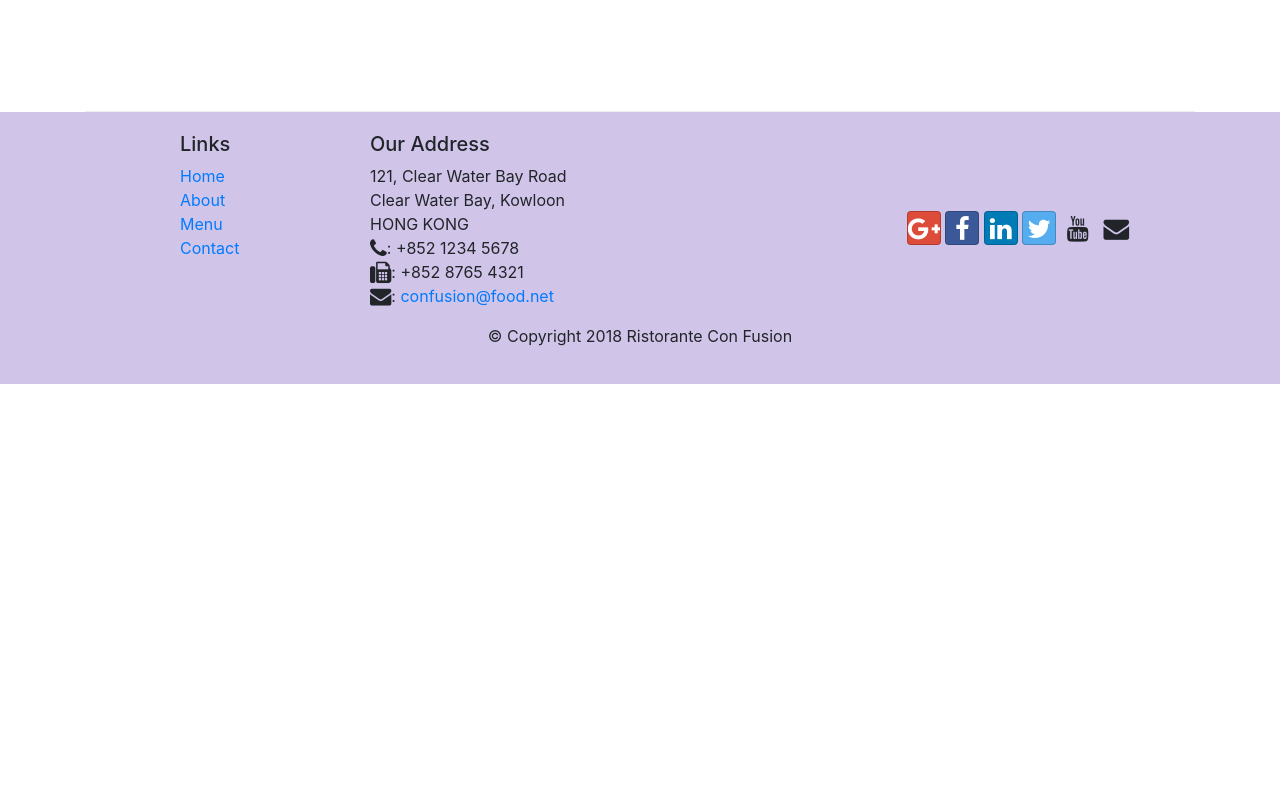
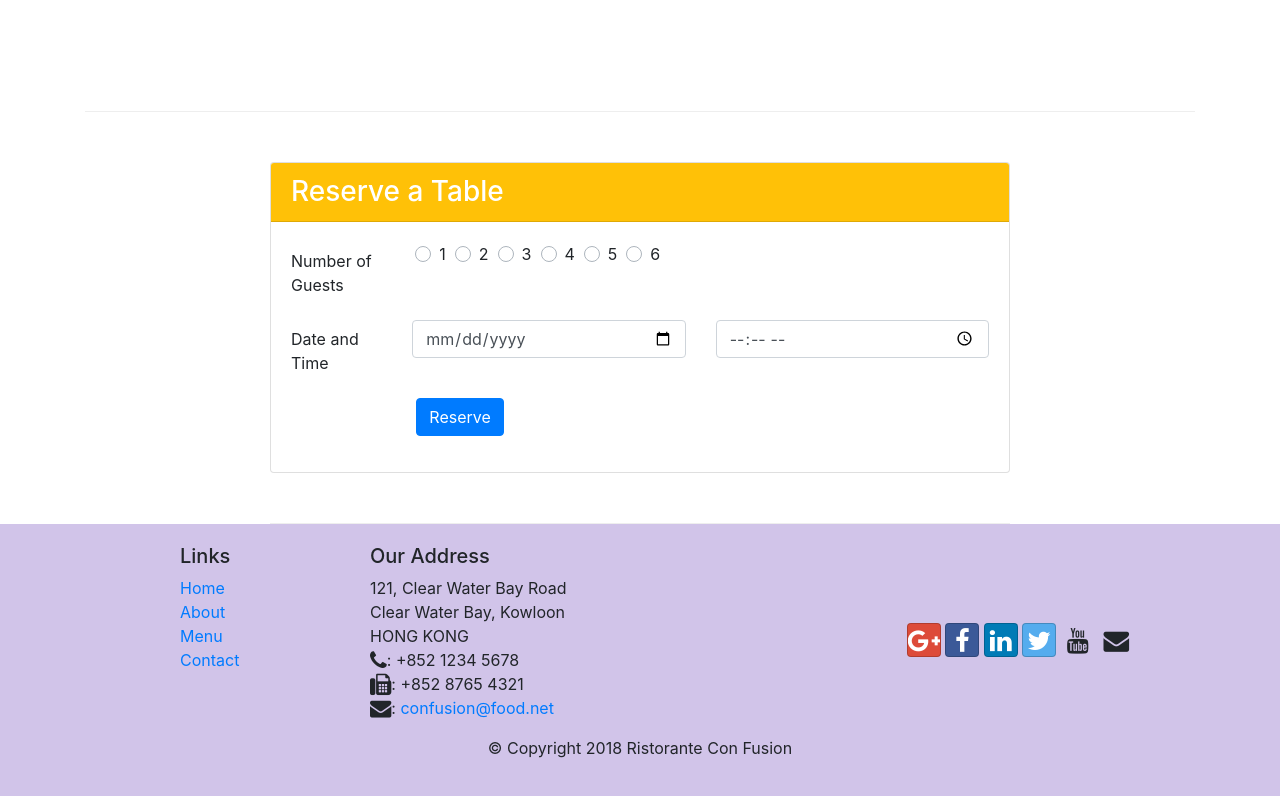
Before and after one commit to himanshusamdarshi19/Assignment-1, a website: page index.html in a window 1280 px wide. Shown: the part 1422-2218 px from the top of the page. Before the commit the page ends 1806 px from the top, so only its background shows below. Drawn offline with nearby package versions, Linux system fonts and the light colour scheme.

Commit message:
Twelvth Commit: Index.html

```diff
--- a/css/style.css
+++ b/css/style.css
@@ -32,10 +32,12 @@
 	margin:0px;
 	color:#0f0f0f;
 }
+
 body{
 	padding:50px 0px 0px 0px;
 	z-index:0;
 }
+
 .navbar-dark{
 	background: #512DA8;
 }
--- a/index.html
+++ b/index.html
@@ -21,13 +21,13 @@
             <button class="navbar-toggler" type="button" data-toggle="collapse" data-target="#Navbar">
                 <span class="navbar-toggler-icon"></span>
             </button>
-            <a class="navbar-brand" href="#"><img src="img/logo.png" height="30" width="41"></a>
+            <a class="navbar-brand mr-auto" href="#"><img src="img/logo.png" height="30" width="41"></a>
             <div class="collapse navbar-collapse" id="Navbar">
                 <ul class="navbar-nav mr-auto">
-                    <li class="nav-item active"><a class="nav-link" href="#"><span class="fa fa-home fa-lg"></span>Home</a></li>
-                    <li class="nav-item"><a class="nav-link" href="./aboutus.html"><span class="fa fa-info fa-lg"></span>About</a></li>
-                    <li class="nav-item"><a class="nav-link" href="#"><span class="fa fa-list fa-lg"></span>Menu</a></li>
-                    <li class="nav-item"><a class="nav-link" href="./contactus.html"><span class="fa fa-address-card fa-lg"></span>Contact</a></li>
+                    <li class="nav-item active"><a class="nav-link" href="#"><span class="fa fa-home fa-lg"></span> Home</a></li>
+                    <li class="nav-item"><a class="nav-link" href="./aboutus.html"><span class="fa fa-info fa-lg"></span> About</a></li>
+                    <li class="nav-item"><a class="nav-link" href="#"><span class="fa fa-list fa-lg"></span> Menu</a></li>
+                    <li class="nav-item"><a class="nav-link" href="./contactus.html"><span class="fa fa-address-card fa-lg"></span> Contact</a></li>
                 </ul>
             </div>
         </div>
@@ -42,6 +42,12 @@
                 <div class="col-12 col-sm align-self-center">
                     <img src="img/logo.png" class="img-fluid">
                 </div>
+                &nbsp
+                <div class="col-12 col-sm align-self-center">
+                    <button type="block" class="alert alert-warning" style="background:#FCD70C;">
+                        <a href="#Reserve" type="button" class="alert-link">Reserve Table</a>
+                    </button>
+                </div>
             </div>
         </div>
     </header>
@@ -55,7 +61,7 @@
                 <div class="media">
                     <img class="d-flex mr-3 img-thumbnail align-self-center" src="img/uthappizza.png" alt="uthappizza">
                     <div class="media-body">
-                        <h2 class="mt-0">Uthappizza</h2>
+                        <h2 class="mt-0">Uthappizza <span class="badge badge-danger col-sm-content">HOT</span>&nbsp<span class="badge badge-pill badge-secondary col-sm-content">$4.99</span></h2>
                         <p class="d-none d-sm-block">A unique combination of Indian Uthappam (pancake) and Italian pizza, topped with Cerignola olives, ripe vine cherry tomatoes, Vidalia onion, Guntur chillies and Buffalo Paneer.</p>
                     </div>
                 </div>
@@ -70,8 +76,8 @@
             <div class="col col-sm col-md">
                 <div class="media">
                     <div class="media-body">
-                        <h2 class="mt-0">Weekend Grand Buffet</h2>
-                        <p>Featuring mouthwatering combinations with a choice of five different salads, six enticing appetizers, six main entrees and five choicest desserts. Free flowing bubbly and soft drinks. All for just $19.99 per person </p>
+                        <h2 class="mt-0">Weekend Grand Buffet <span class="badge badge-danger">NEW</span></h2>
+                        <p class="d-none d-lg-block">Featuring mouthwatering combinations with a choice of five different salads, six enticing appetizers, six main entrees and five choicest desserts. Free flowing bubbly and soft drinks. All for just $19.99 per person </p>
                     </div>
                     <img class="d-flex ml-3 img-thumbnail align-self-center" src="img/buffet.png" alt="buffet">
                 </div>
@@ -88,8 +94,71 @@
                     <div class="media-body">
                         <h2 class="mt-0">Alberto Somayya</h2>
                         <h4>Executive Chef</h4>
-                        <p>Award winning three-star Michelin chef with wide International experience having worked closely with whos-who in the culinary world, he specializes in creating mouthwatering Indo-Italian fusion experiences. </p>
+                        <p class="d-none d-lg-block">Award winning three-star Michelin chef with wide International experience having worked closely with whos-who in the culinary world, he specializes in creating mouthwatering Indo-Italian fusion experiences. </p>
                     </div>
+                </div>
+            </div>
+        </div>
+
+        <div class="row row-content align-items-center col-sm-8"  id="Reserve">
+            <div class="card" style="width: 100%">
+                <h3 class="card-header bg-warning text-white" id="Reserve">Reserve a Table</h3>
+                <div class="card-body">
+
+                    <form>
+                        <div class="form-group row" id="Reserve">
+                            <label for="Number of Guests" class="col-md-2 col-form-label">Number of Guests</label>
+                            <div>&nbsp&nbsp&nbsp&nbsp</div>
+                            <div class="custom-control custom-radio ">
+                              <label class="custom-control-label" for="defaultUnchecked">1 </label>
+                              <input type="radio" class="custom-control-input" id="defaultUnchecked" name="defaultExampleRadios">
+                            </div>
+                            <div>&nbsp&nbsp</div>
+
+                            <!-- Default checked -->
+                            <div class="custom-control custom-radio">
+                              <label class="custom-control-label" for="defaultUnchecked">2 </label>
+                              <input type="radio" class="custom-control-input" id="defaultUnchecked" name="defaultExampleRadios">
+                            </div>
+                            <div>&nbsp&nbsp</div>
+                            <div class="custom-control custom-radio">
+                              <label class="custom-control-label" for="defaultUnchecked">3 </label>
+                              <input type="radio" class="custom-control-input" id="defaultUnchecked" name="defaultExampleRadios">
+                            </div>
+                            <div>&nbsp&nbsp</div>
+                            <!-- Default checked -->
+                            <div class="custom-control custom-radio">
+                              <label class="custom-control-label" for="defaultUnchecked">4 </label>
+                              <input type="radio" class="custom-control-input" id="defaultUnchecked" name="defaultExampleRadios">
+                            </div>
+                            <div>&nbsp&nbsp</div>
+                            <div class="custom-control custom-radio">
+                              <label class="custom-control-label" for="defaultUnchecked">5 </label>
+                              <input type="radio" class="custom-control-input" id="defaultUnchecked" name="defaultExampleRadios">
+                            </div>
+                            <div>&nbsp&nbsp</div>
+                            <div class="custom-control custom-radio">
+                              <label class="custom-control-label" for="defaultUnchecked">6</label>
+                              <input type="radio" class="custom-control-input" id="defaultUnchecked" name="defaultExampleRadios">
+                            </div>
+                        </div>
+                        <div class="form-group row">
+                            <label for="Date and Time" class="col-md-2 col-form-label">Date and Time</label>
+                            <div class="col-12 col-md-5">
+                                <input type="Date" class="form-control" id="Date" name="Date" placeholder="Date">
+                            </div>
+                            <div class="col-12 col-md-5">
+                                <input type="Time" class="form-control" id="Time" name="Time" placeholder="Time">
+                            </div>
+                        </div>
+                        <div class="form-group row offset-lg-2">
+
+                            &nbsp&nbsp
+                            <button type="block" class="btn btn-primary mr-auto" id="new">
+                              Reserve
+                            </button>
+                        </div>
+                    </form>
                 </div>
             </div>
         </div>
```
